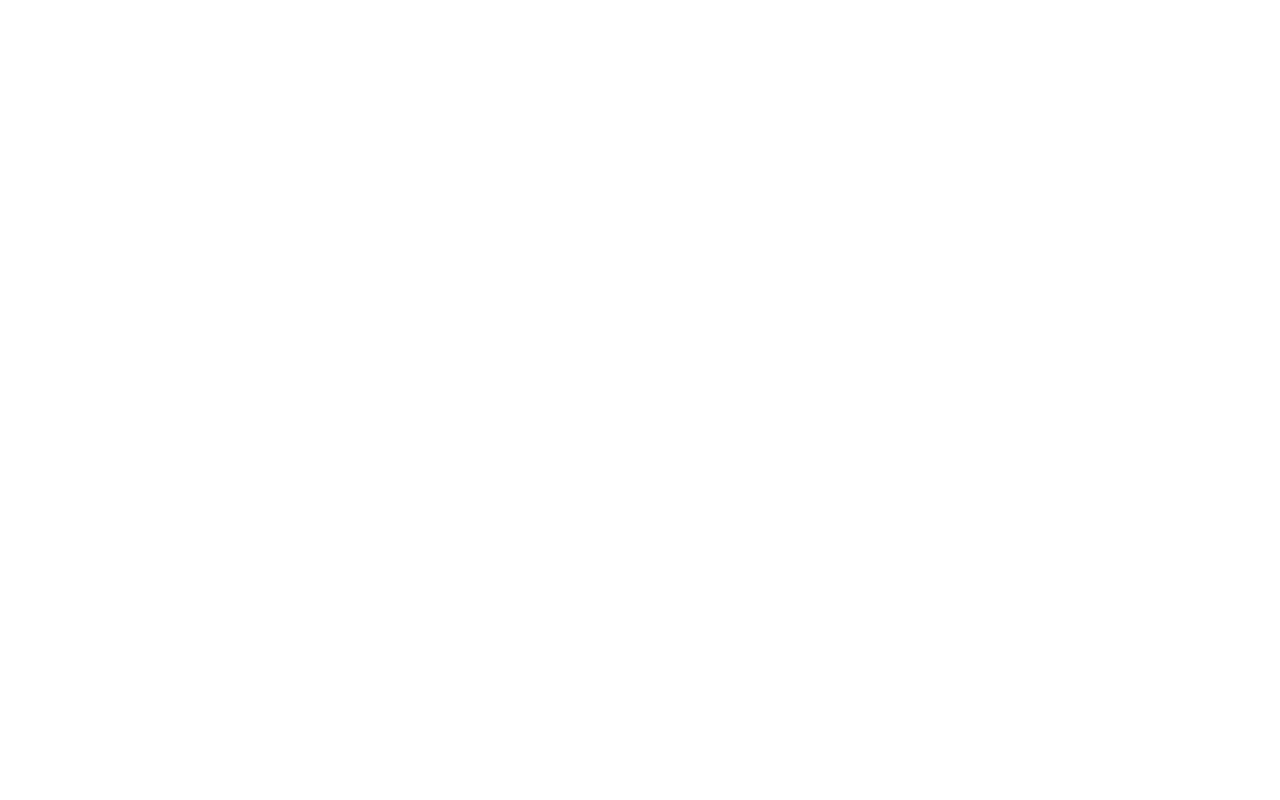
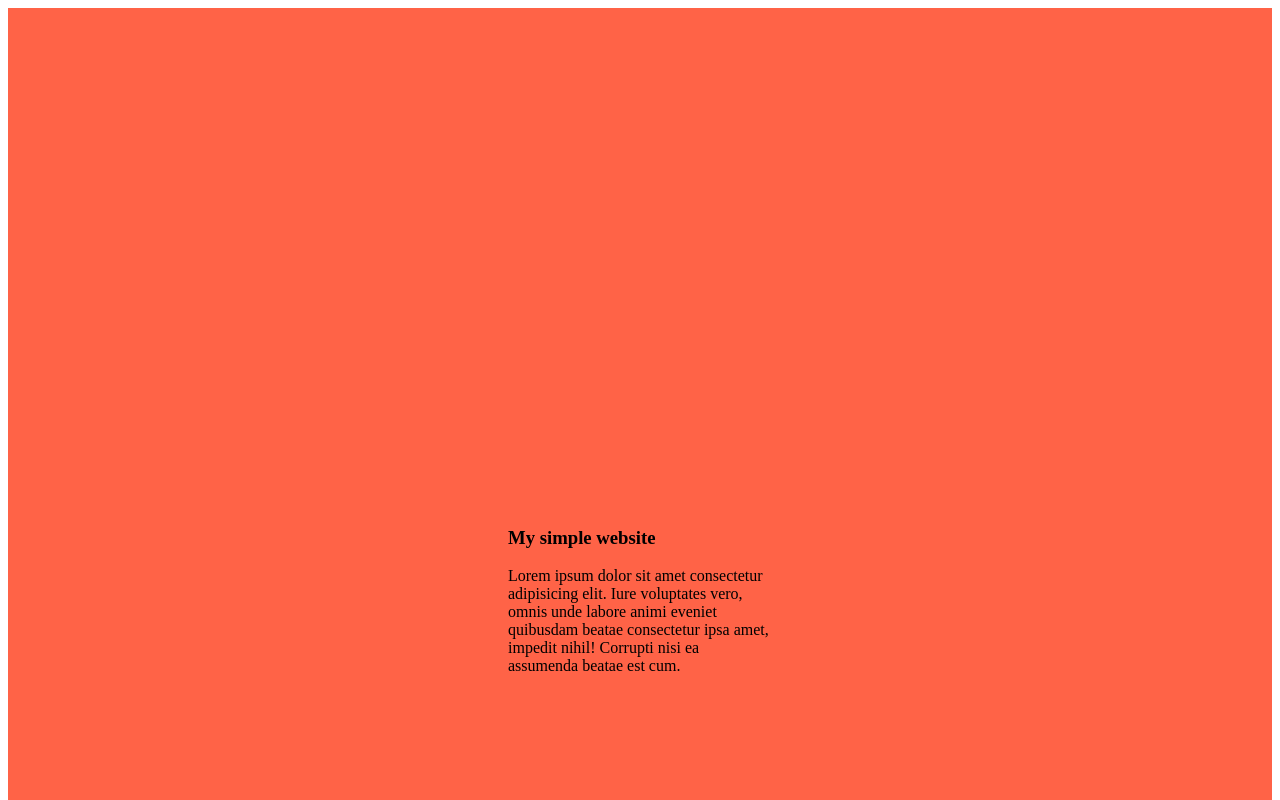
Before and after one commit to touhidcse/my-simple-website, a plain HTML site: page index.html in a window 1280 px wide. Shown: the top 800 px of the page. Drawn offline with Linux system fonts and the light colour scheme.

Commit message:
Added a blog

```diff
--- a/index.html
+++ b/index.html
@@ -4,8 +4,13 @@
     <meta charset="UTF-8">
     <meta name="viewport" content="width=device-width, initial-scale=1.0">
     <title>My simple website</title>
+    <link rel="stylesheet" href="styles/blog.css">
 </head>
 <body>
+    <div>
+        <h3>My simple website</h3>
+        <p>Lorem ipsum dolor sit amet consectetur adipisicing elit. Iure voluptates vero, omnis unde labore animi eveniet quibusdam beatae consectetur ipsa amet, impedit nihil! Corrupti nisi ea assumenda beatae est cum.</p>
+    </div>
 
 </body>
 </html>
--- /dev/null
+++ b/styles/blog.css
@@ -0,0 +1,4 @@
+div{
+    background-color: tomato;
+    padding: 500px;
+}
```
